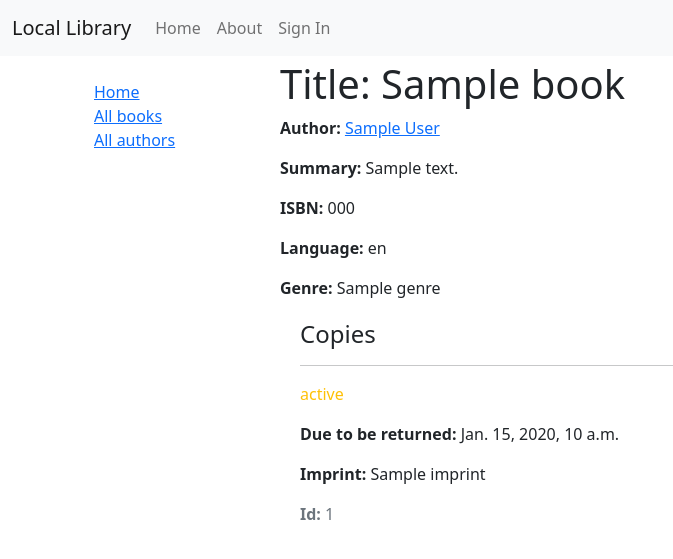
After one commit to farwill/locallibrary, a Django app: template locallibrary/templates/catalog/book_detail.html in a window 1280 px wide. The commit adds this page. Shown: the top 559 px of the page, without its empty margins (0-673 px from the left). Run offline with Django 4.2, Linux system fonts and the light colour scheme; the template is opened without the code that fills it: most values are stand-ins (such as "Sample title", 1, 10 or a date in 2020); some libraries are stand-ins or nearby versions.

Commit message:
Part 6 finish

```diff
--- a/locallibrary/catalog/admin.py
+++ b/locallibrary/catalog/admin.py
@@ -1,9 +1,11 @@
 from django.contrib import admin
 
-from .models import Author, Book, BookInstance
+from .models import Author, Book, BookInstance, Genre
+
+# Register your models here.
+admin.site.register(Genre)
 
 
-# Register your models here.
 @admin.register(Author)
 class AuthorAdmin(admin.ModelAdmin):
     list_display = ("last_name", "first_name", "date_of_birth", "date_of_death")
--- a/locallibrary/catalog/models.py
+++ b/locallibrary/catalog/models.py
@@ -42,7 +42,7 @@ class Book(models.Model):
 
     def get_absolute_url(self):
         """Returns the URL to access a detail record for this book."""
-        return reverse("book-detail", args=[str(self.id)])
+        return reverse("catalog:book-detail", args=[str(self.id)])
 
     def display_genre(self):
         """Create a string for the Genre. This is required to display genre in Admin."""
@@ -97,7 +97,7 @@ class Author(models.Model):
 
     def get_absolute_url(self):
         """Returns the URL to access a particular author instance."""
-        return reverse("author-detail", args=[str(self.id)])
+        return reverse("catalog:author-detail", args=[str(self.id)])
 
     def __str__(self):
         """String for representing the Model object."""
--- a/locallibrary/catalog/urls.py
+++ b/locallibrary/catalog/urls.py
@@ -5,4 +5,8 @@ from . import views
 app_name = "catalog"
 urlpatterns = [
     path("", views.index, name="index"),
+    path("books/", views.BookListView.as_view(), name="books"),
+    path("book/<int:pk>", views.BookDetailView.as_view(), name="book-detail"),
+    path("authors/", views.AuthorListView.as_view(), name="authors"),
+    path("author/<int:pk>", views.AuthorDetailView.as_view(), name="author-detail"),
 ]
--- a/locallibrary/templates/catalog/base_generic.html
+++ b/locallibrary/templates/catalog/base_generic.html
@@ -7,12 +7,31 @@
         {% block sidebar %}
           <ul class="sidebar-nav">
             <li><a href="{% url 'catalog:index' %}">Home</a></li>
-            <li><a href="">All books</a></li>
-            <li><a href="">All authors</a></li>
+            <li><a href="{% url 'catalog:books' %}">All books</a></li>
+            <li><a href="{% url 'catalog:authors' %}">All authors</a></li>
+
           </ul>
         {% endblock %}
       </div>
-      <div class="col-sm-10 ">{% block catalog_content %}{% endblock %}</div>
+      <div class="col-sm-10 ">{% block catalog_content %}{% endblock %}
+      {% block pagination %}
+      {% if is_paginated %}
+          <div class="pagination">
+              <span class="page-links">
+                  {% if page_obj.has_previous %}
+                      <a href="{{ request.path }}?page={{ page_obj.previous_page_number }}">previous</a>
+                  {% endif %}
+                  <span class="page-current">
+                      Page {{ page_obj.number }} of {{ page_obj.paginator.num_pages }}.
+                  </span>
+                  {% if page_obj.has_next %}
+                      <a href="{{ request.path }}?page={{ page_obj.next_page_number }}">next</a>
+                  {% endif %}
+              </span>
+          </div>
+      {% endif %}
+    {% endblock %}
+  </div>
     </div>
   </div>
 {% endblock content %}
--- /dev/null
+++ b/locallibrary/templates/catalog/book_detail.html
@@ -0,0 +1,29 @@
+{% extends "catalog/base_generic.html" %}
+
+{% block catalog_content %}
+  <h1>Title: {{ book.title }}</h1>
+
+  <p><strong>Author:</strong> <a href="">{{ book.author }}</a></p>
+  <!-- author detail link not yet defined -->
+  <p><strong>Summary:</strong> {{ book.summary }}</p>
+  <p><strong>ISBN:</strong> {{ book.isbn }}</p>
+  <p><strong>Language:</strong> {{ book.language }}</p>
+  <p><strong>Genre:</strong> {{ book.genre.all|join:", " }}</p>
+
+  <div style="margin-left:20px;margin-top:20px">
+    <h4>Copies</h4>
+
+    {% for copy in book.bookinstance_set.all %}
+      <hr />
+      <p
+        class="{% if copy.status == 'a' %}text-success{% elif copy.status == 'm' %}text-danger{% else %}text-warning{% endif %}">
+        {{ copy.get_status_display }}
+      </p>
+      {% if copy.status != 'a' %}
+        <p><strong>Due to be returned:</strong> {{ copy.due_back }}</p>
+      {% endif %}
+      <p><strong>Imprint:</strong> {{ copy.imprint }}</p>
+      <p class="text-muted"><strong>Id:</strong> {{ copy.id }}</p>
+    {% endfor %}
+  </div>
+{% endblock %}
```
Also changed, not shown: locallibrary/catalog/views.py (+19 -0 lines), locallibrary/templates/catalog/author_detail.html (added, +19 -0 lines), locallibrary/templates/catalog/author_list.html (added, +21 -0 lines), locallibrary/templates/catalog/book_list.html (added, +17 -0 lines).
